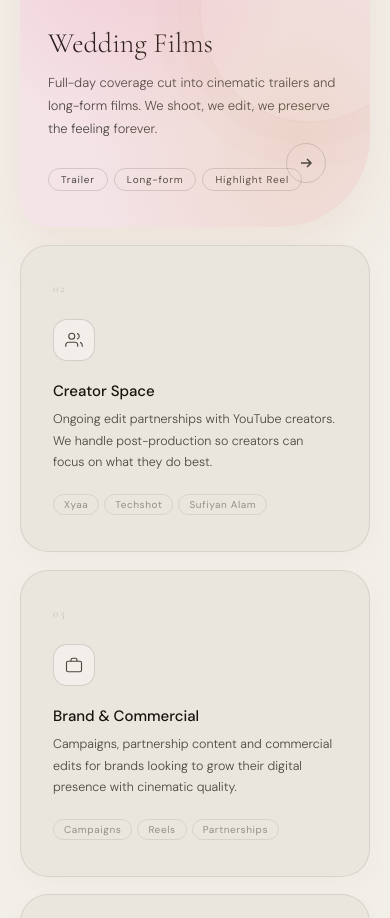
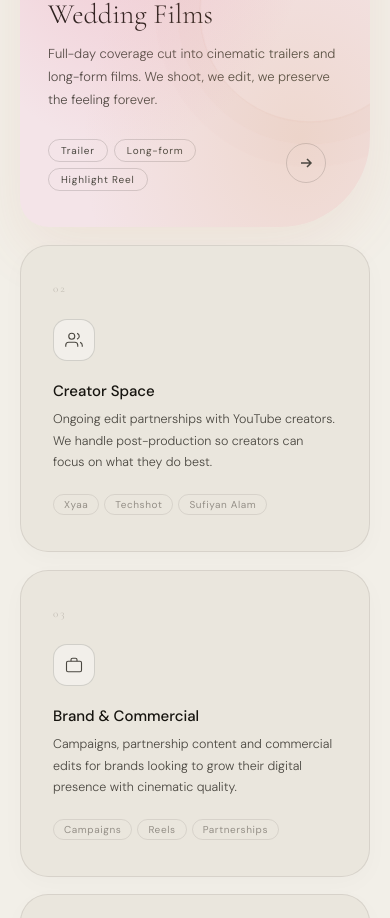
Before and after one commit to veeuu/Varad-Website, a React (Vite) app in the folder pixelbloom-react/: page / in a window 390 px wide. Shown: the part 1418-2336 px from the top of the page. Built offline with nearby package versions, Linux system fonts and the light colour scheme; no server answers.

Commit message:
fixed the arrow

```diff
--- a/pixelbloom-react/src/styles/index.css
+++ b/pixelbloom-react/src/styles/index.css
@@ -1734,6 +1734,7 @@ footer { padding-top: 12px; }
     grid-auto-rows: auto;
   }
   #services .bento-feat { min-height: 430px; }
+  #services .bento-feat-tags { padding-right: 52px; }
 }
 @media (prefers-reduced-motion: reduce) {
   *, *::before, *::after {
```
